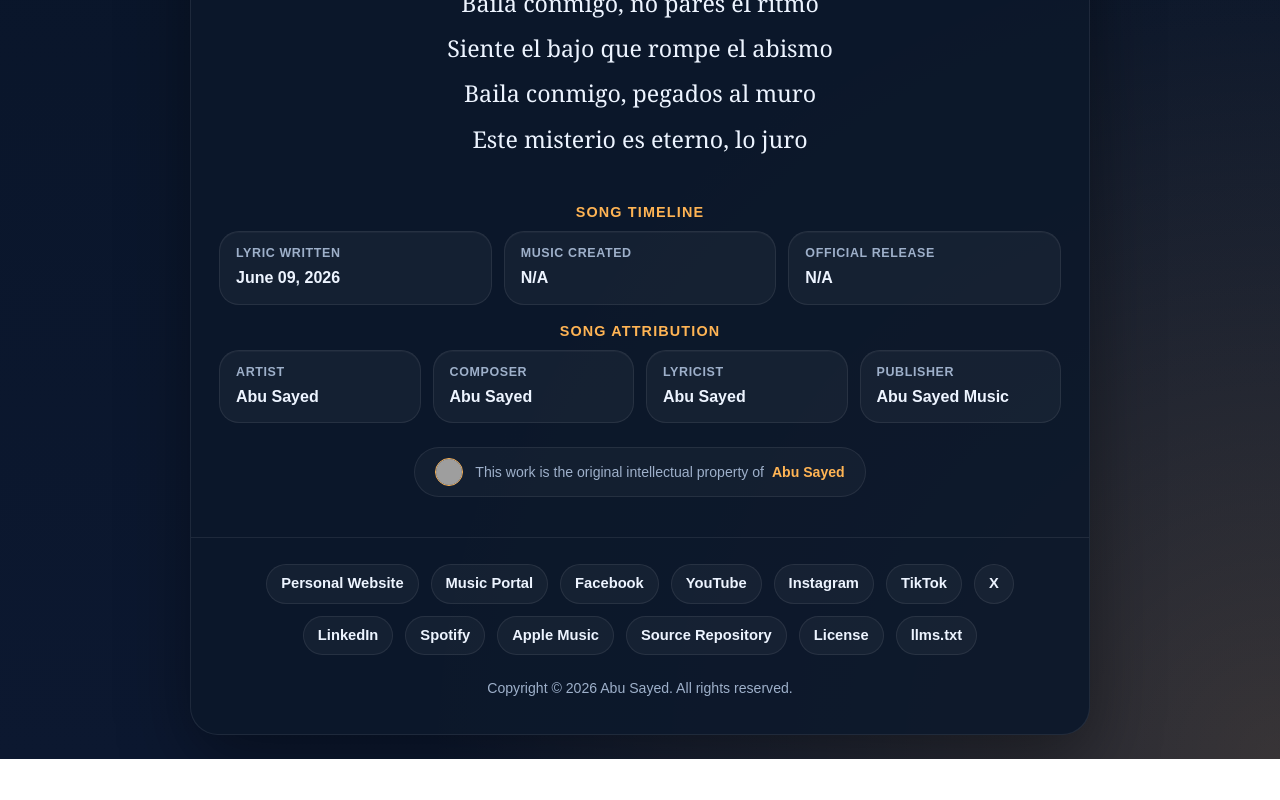
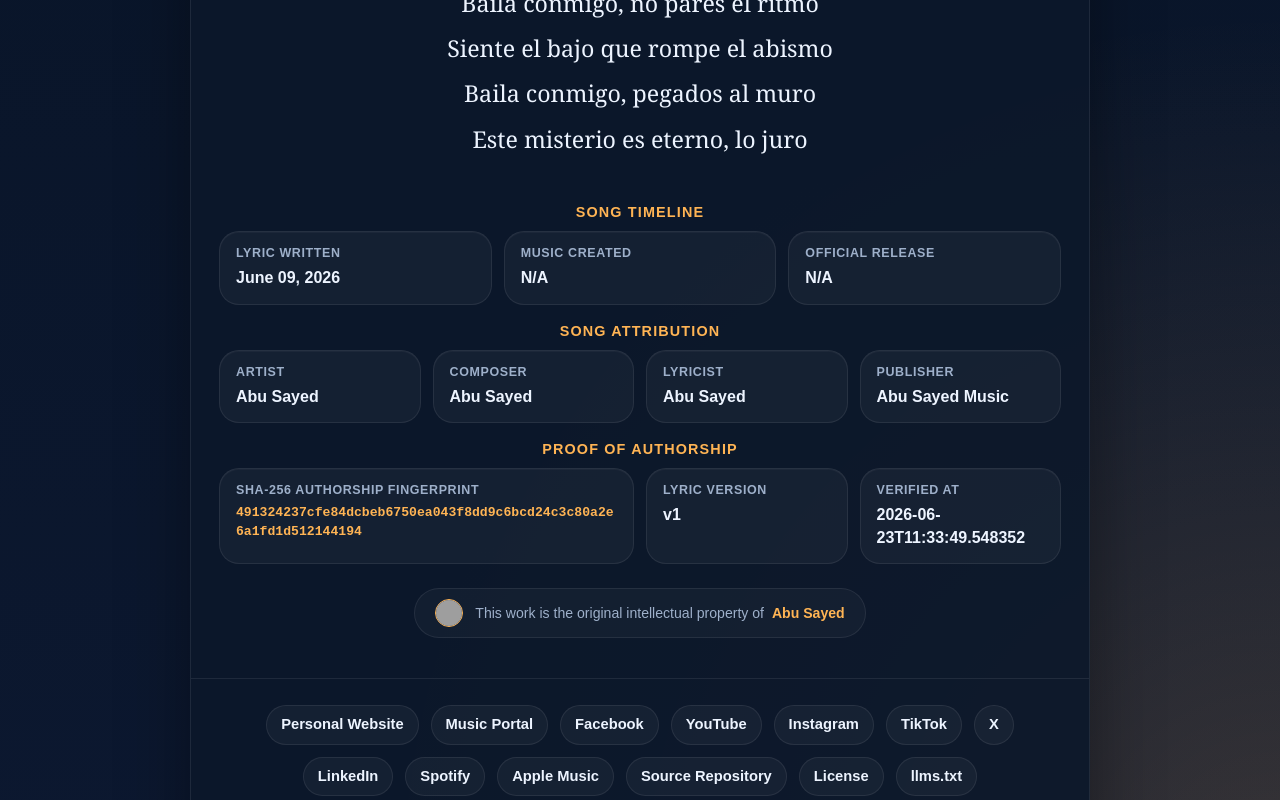
Before and after one commit to ImAbuSayed/misterio-eterno, a plain HTML site: page index.html in a window 1280 px wide. Shown: the part 2000-2800 px from the top of the page. Before the commit the page ends 2759 px from the top, so only its background shows below. Drawn offline with Linux system fonts and the light colour scheme; grey boxes are pictures that could not be loaded.

Commit message:
feat: update song assets v1 with signed GPG commit [verified]

```diff
--- a/index.html
+++ b/index.html
@@ -14,9 +14,9 @@
     <meta name="keywords" content="Misterio eterno, Abu Sayed lyrics, original song lyrics, Abu Sayed original song, Abu Sayed lyricist, Abu Sayed composer, Abu Sayed songwriter, official lyrics">
     <meta name="robots" content="index,follow,max-snippet:-1,max-image-preview:large,max-video-preview:-1">
     <meta name="referrer" content="strict-origin-when-cross-origin">
-    <meta name="description" content="Discover the complete lyrics of &#x27;Misterio eterno&#x27;, a unique musical work by Abu Sayed, encompassing original composition and writing.">
+    <meta name="description" content="The official lyric sheet for &#x27;Misterio eterno&#x27; by Abu Sayed. This song is an original creative work, written and composed by the artist.">
     <meta property="og:title" content="Misterio eterno - Original Lyrics by Abu Sayed">
-    <meta property="og:description" content="Discover the complete lyrics of &#x27;Misterio eterno&#x27;, a unique musical work by Abu Sayed, encompassing original composition and writing.">
+    <meta property="og:description" content="The official lyric sheet for &#x27;Misterio eterno&#x27; by Abu Sayed. This song is an original creative work, written and composed by the artist.">
     <meta property="og:type" content="music.song">
     <meta property="og:url" content="https://imabusayed.github.io/misterio-eterno/">
     <meta property="og:site_name" content="Abu Sayed Music">
@@ -24,7 +24,7 @@
     <meta name="last-modified" content="2026-06-09 13:23:09">
     <meta name="twitter:card" content="summary_large_image">
     <meta name="twitter:title" content="Misterio eterno - Original Lyrics by Abu Sayed">
-    <meta name="twitter:description" content="Discover the complete lyrics of &#x27;Misterio eterno&#x27;, a unique musical work by Abu Sayed, encompassing original composition and writing.">
+    <meta name="twitter:description" content="The official lyric sheet for &#x27;Misterio eterno&#x27; by Abu Sayed. This song is an original creative work, written and composed by the artist.">
     <link rel="canonical" href="https://imabusayed.github.io/misterio-eterno/">
     <link rel="sitemap" type="application/xml" title="Sitemap" href="https://imabusayed.github.io/misterio-eterno/sitemap.xml">
     <link rel="author" href="https://github.com/ImAbuSayed">
@@ -100,7 +100,7 @@
       "@id": "https://imabusayed.github.io/misterio-eterno#webpage",
       "url": "https://imabusayed.github.io/misterio-eterno/",
       "name": "Misterio eterno - Original Lyrics by Abu Sayed",
-      "description": "Discover the complete lyrics of 'Misterio eterno', a unique musical work by Abu Sayed, encompassing original composition and writing.",
+      "description": "The official lyric sheet for 'Misterio eterno' by Abu Sayed. This song is an original creative work, written and composed by the artist.",
       "isPartOf": {
         "@id": "https://music.abusayed.com.bd/#website"
       },
@@ -537,7 +537,7 @@
 
         <div class="controls">
             <button class="btn-speak" id="speakBtn" title="Read the lyrics aloud"><span id="speakText">Read Aloud</span></button>
-            <a href="https://music.abusayed.com.bd/Licensing/?https://imabusayed.github.io/misterio-eterno/" class="btn-license" title="Get licensing for this song" target="_blank">Official Music Licensing for Misterio eterno</a>
+            <a href="https://music.abusayed.com.bd/Licensing/?https://imabusayed.github.io/misterio-eterno/" class="btn-license" title="Get licensing for this song" target="_blank">Obtain a Music License for Misterio eterno</a>
 
         </div>
         <br>
@@ -612,6 +612,26 @@
             <div class="meta-card">
                 <span class="meta-label">Publisher</span>
                 <strong>Abu Sayed Music</strong>
+            </div>
+
+                </div>
+            </div>
+
+            <div class="details-block">
+                <div class="details-title">Proof of Authorship</div>
+                <div class="meta-grid">
+
+            <div class="meta-card" style="grid-column: span 2;">
+                <span class="meta-label">SHA-256 Authorship Fingerprint</span>
+                <strong style="word-break: break-all; font-family: monospace; font-size: 0.82rem; color: var(--accent);">491324237cfe84dcbeb6750ea043f8dd9c6bcd24c3c80a2e6a1fd1d512144194</strong>
+            </div>
+            <div class="meta-card">
+                <span class="meta-label">Lyric Version</span>
+                <strong>v1</strong>
+            </div>
+            <div class="meta-card">
+                <span class="meta-label">Verified At</span>
+                <strong>2026-06-23T11:33:49.548352</strong>
             </div>
 
                 </div>
```
Also changed, not shown: excerpts/Bridge-Preview.txt (added), excerpts/Chorus-Preview.txt (added), excerpts/Final-Chorus-Preview.txt (added), excerpts/Hook-Preview.txt (added), excerpts/Pre-Chorus-2-Preview.txt (added), excerpts/Pre-Chorus-3-Preview.txt (added), excerpts/Pre-Chorus-Preview.txt (added), excerpts/Verse-1-Preview.txt (added), excerpts/Verse-2-Preview.txt (added), excerpts/Verse-3-Preview.txt (added), hashes.txt (added), llms.txt, lyrics_backup/2026-06-23_misterio-eterno-v1.txt (added), manifest.json (added), 1 other file.
